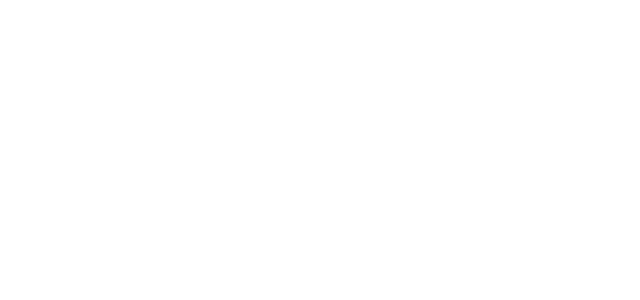
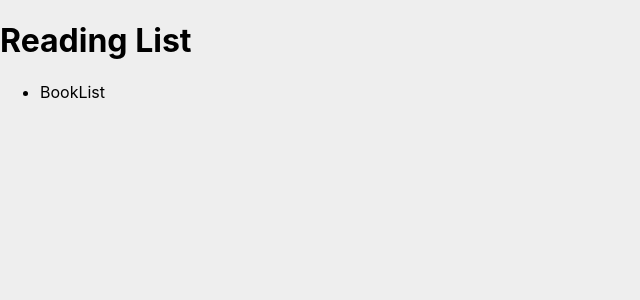
Before and after one commit to Rishabh1208/GraphQL, a React (Create React App) app in the folder client/: page / in a window 1280 px wide. Shown: the top 300 px of the page, without its empty margins (0-640 px from the left). Built offline with nearby package versions, Linux system fonts and the light colour scheme.

Commit message:
added booklist component

```diff
--- a/client/src/App.js
+++ b/client/src/App.js
@@ -1,7 +1,15 @@
-import React from 'react';
+import React, { Component } from 'react';
+import BookList from './components/BookList';
 
-function App() {
-	return <div className='App'></div>;
+class App extends Component {
+	render() {
+		return (
+			<div id='main'>
+				<h1>Reading List</h1>
+				<BookList />
+			</div>
+		);
+	}
 }
 
 export default App;
--- /dev/null
+++ b/client/src/components/BookList.js
@@ -0,0 +1,13 @@
+import React, { Component } from 'react';
+
+export default class BookList extends Component {
+	render() {
+		return (
+			<div>
+				<ul id='book-list'>
+					<li>BookList</li>
+				</ul>
+			</div>
+		);
+	}
+}
--- a/client/src/index.css
+++ b/client/src/index.css
@@ -1,5 +1,6 @@
 body {
 	margin: 0;
+	background: #eee;
 	font-family: -apple-system, BlinkMacSystemFont, 'Segoe UI', 'Roboto', 'Oxygen',
 		'Ubuntu', 'Cantarell', 'Fira Sans', 'Droid Sans', 'Helvetica Neue',
 		sans-serif;
```
Lines whose indentation alone changed are shown as unchanged.
